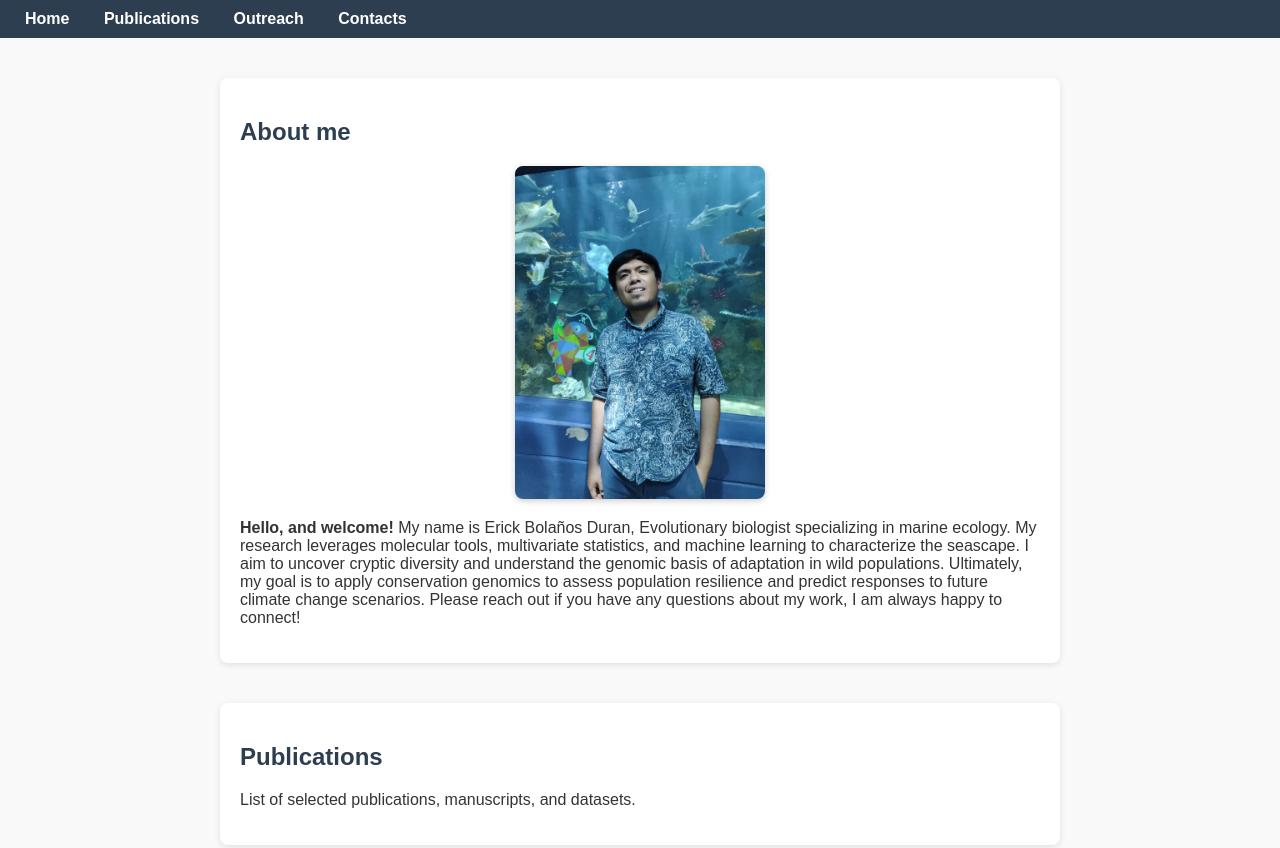
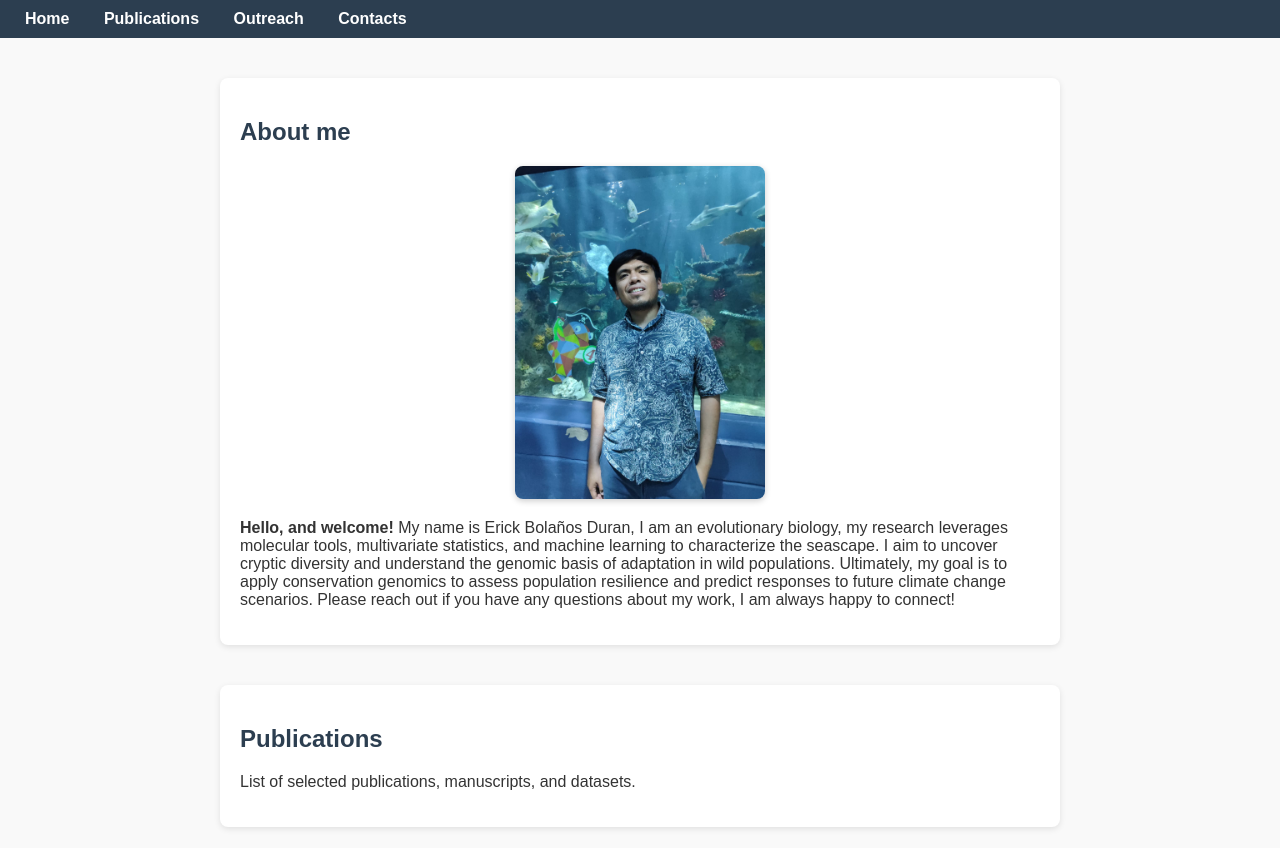
Before and after one commit to EBDuran/ErickBolanos, a plain HTML site: page index.html in a window 1280 px wide. Shown: the top 848 px of the page. Drawn offline with Linux system fonts and the light colour scheme.

Commit message:
Update index.html

```diff
--- a/index.html
+++ b/index.html
@@ -50,7 +50,7 @@
   <img src="Images/Photo.jpeg" alt="Erick Bolaños-Durán" width="250"
      style="border-radius: 8px; box-shadow: 0 2px 6px rgba(0,0,0,0.2); display:block; margin:20px auto;">
 
-    <p><strong>Hello, and welcome!</strong> My name is Erick Bolaños Duran, Evolutionary biologist specializing in marine ecology. My research leverages molecular tools, multivariate statistics, and machine learning to characterize the seascape. I aim to uncover cryptic diversity and understand the genomic basis of adaptation in wild populations. Ultimately, my goal is to apply conservation genomics to assess population resilience and predict responses to future climate change scenarios. Please reach out if you have any questions about my work, I am always happy to connect!</p>
+    <p><strong>Hello, and welcome!</strong> My name is Erick Bolaños Duran, I am an evolutionary biology, my research leverages molecular tools, multivariate statistics, and machine learning to characterize the seascape. I aim to uncover cryptic diversity and understand the genomic basis of adaptation in wild populations. Ultimately, my goal is to apply conservation genomics to assess population resilience and predict responses to future climate change scenarios. Please reach out if you have any questions about my work, I am always happy to connect!</p>
   </section>
 
   <section id="publications">
```
